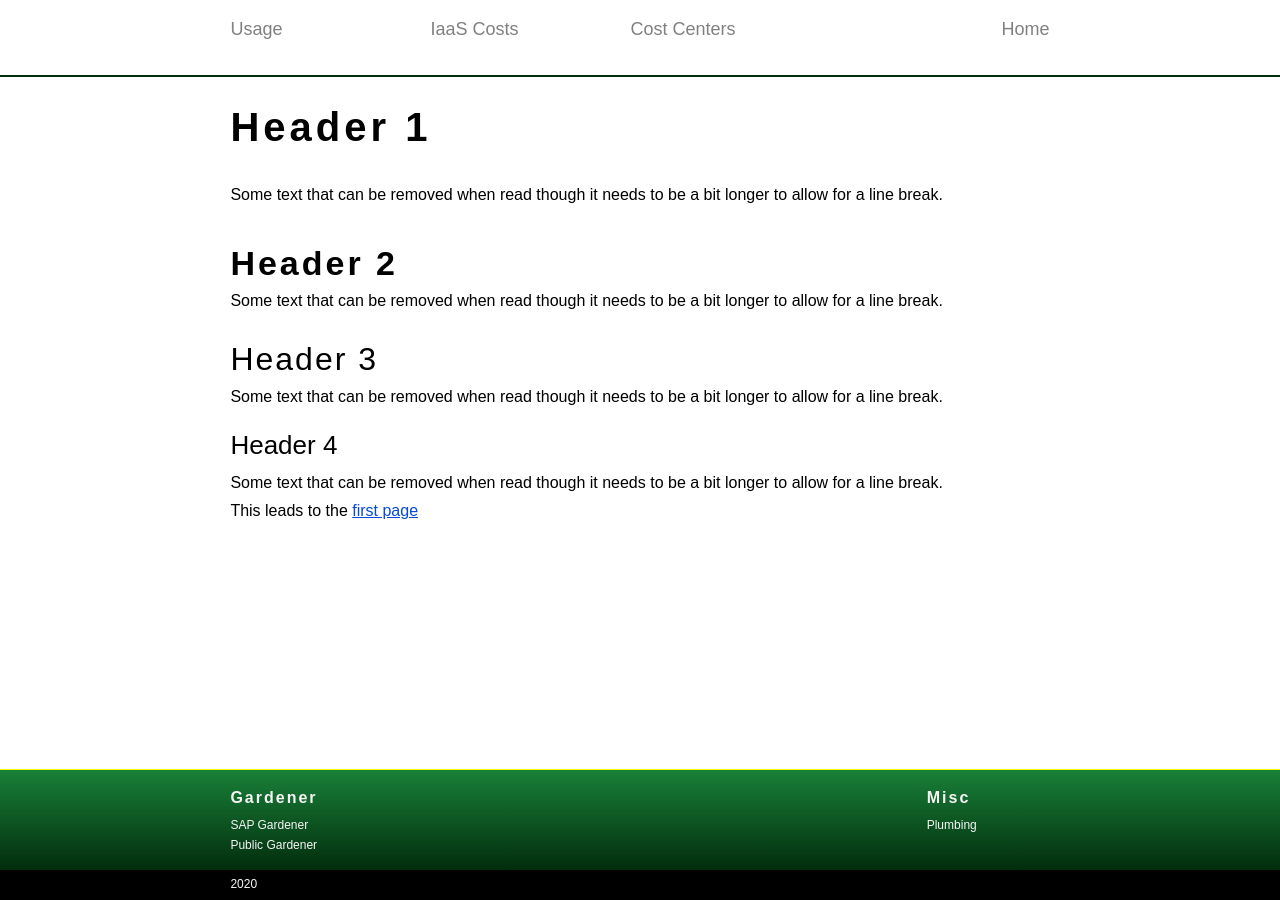
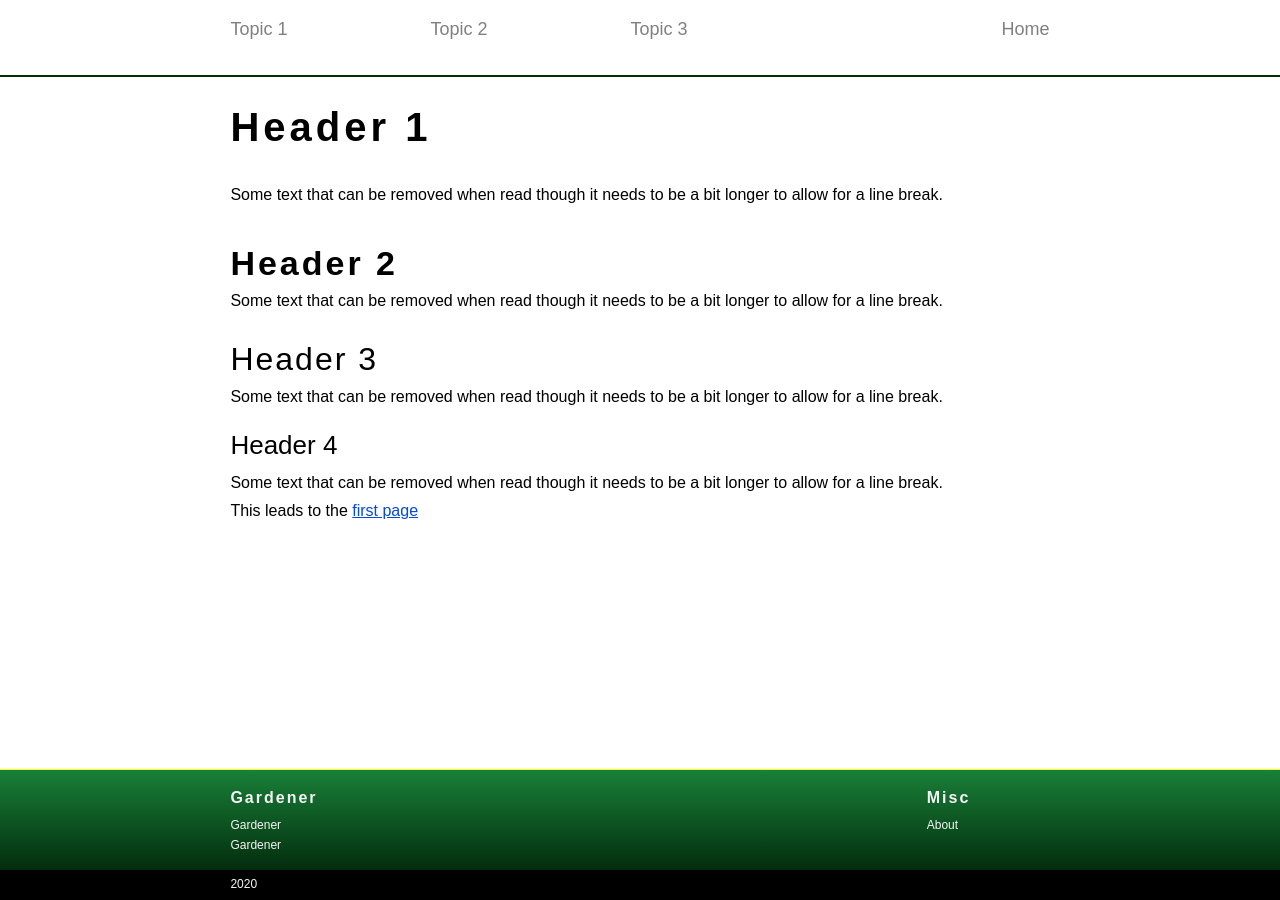
Before and after one commit to MaSe69/mase, a Jekyll site: the page built from index.md, in a window 1280 px wide. Built offline with Jekyll 4.4.1, drawn with Linux system fonts in a browser that asks for light colours.

Commit message:
Generalizations

```diff
--- a/_includes/includeLanding/20_header.html
+++ b/_includes/includeLanding/20_header.html
@@ -1,13 +1,13 @@
 <div class="header_container">
     <div class="header_left">
         <div class="header_leftleft">
-            <a href="./page_1" class="header">Usage</a>
+            <a href="./topic_1" class="header">Topic 1</a>
         </div>
         <div class="header_leftleft">
-            <a href="./page_1" class="header">IaaS Costs</a>
+            <a href="./topic_2" class="header">Topic 2</a>
         </div>
         <div class="header_leftleft">
-            <a href="./page_1" class="header">Cost Centers</a>
+            <a href="./topic_3" class="header">Topic 3</a>
         </div>
     </div>
     <div class="header_right">
--- a/_includes/includeLanding/70_footer.html
+++ b/_includes/includeLanding/70_footer.html
@@ -3,13 +3,13 @@
     <div class="footer-column">
         <h3 class="footer">Gardener</h3>
         </h3>
-        <p><a class="footer" href="https://github.wdf.sap.corp/pages/kubernetes/gardener/">SAP Gardener</a></p>
-        <p><a class="footer" href="https://gardener.cloud/">Public Gardener</a></p>
+        <p><a class="footer" href="https://gardener.cloud/">Gardener</a></p>
+        <p><a class="footer" href="https://gardener.cloud/">Gardener</a></p>
     </div>
 
     <div class="footer-column">
         <h3 class="footer">Misc</h3>
         </a>
-        <p><a class="footer" href="/gardenunits/Plumbing/">Plumbing</a></p>
+        <p><a class="footer" href="#">About</a></p>
     </div>
 </div>
--- a/_includes/public/90_final.html
+++ /dev/null
@@ -1,5 +0,0 @@
-<div class="final_background">
-  <div class="final_col_left">
-
-  </div>
-</div>
```
Also changed, not shown: _includes/public/05_head_blank.html (deleted, +0 -10 lines), _includes/public/10_head.html (deleted, +0 -20 lines), _includes/public/20_header.html (deleted, +0 -9 lines), _includes/public/30_login.html (deleted, +0 -24 lines), _includes/public/40_slogan.html (deleted, +0 -17 lines), _includes/public/50_middle.html (deleted, +0 -41 lines), _includes/public/70_footer.html (deleted, +0 -21 lines).
